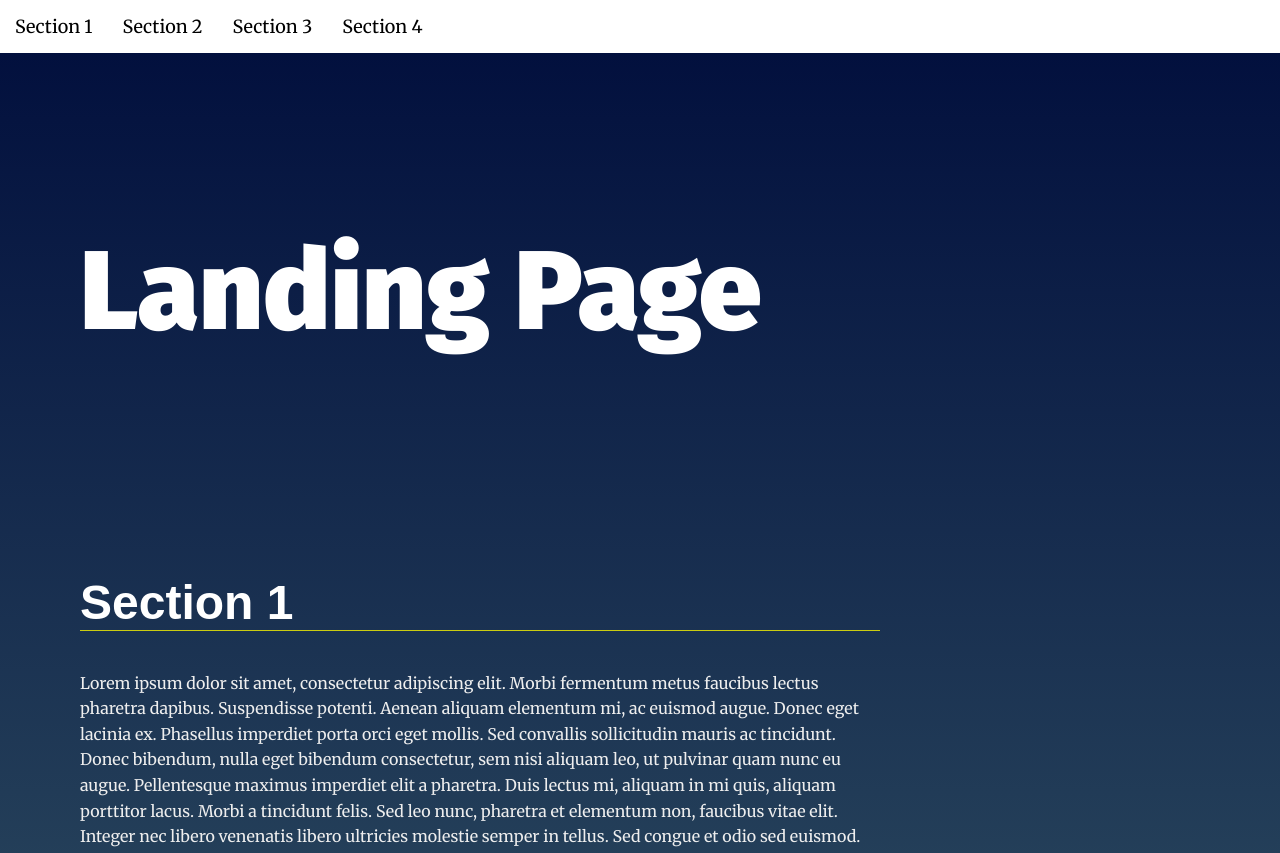
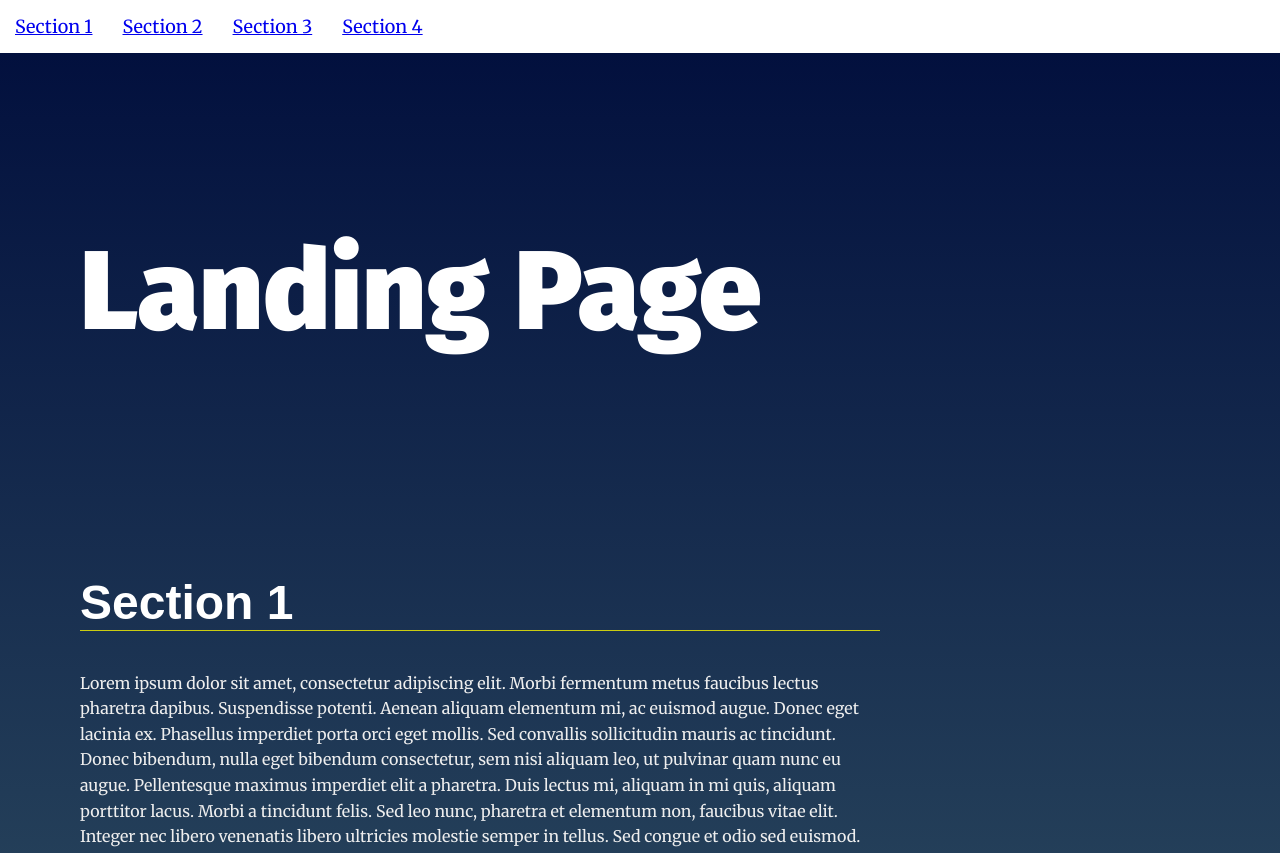
Before and after one commit to abuiliazeed/fend-landing-page, a plain HTML site: page index.html in a window 1280 px wide. Shown: the top 853 px of the page. Drawn offline with Linux system fonts and the light colour scheme.

Commit message:
making href attribute execute javascript function on an anchor element

```diff
--- a/js/app.js
+++ b/js/app.js
@@ -42,8 +42,6 @@
       });
     }
 
-
-
 /**
  * End Helper Functions
  * Begin Main Functions
@@ -51,13 +49,23 @@
 */
 
 // build the nav
+// for (i = 0; i <= sections.length - 1; i++) {
+//     let navItem = document.createElement('li');
+//     let elID = `section${i+1}`;
+//     navItem.setAttribute('onclick',`smoothScroll(${elID})`);
+//     navItem.textContent=`${sections[i].getAttribute('data-nav')}`;
+//     // navItem.innerHTML = `<a  href=#${sections[i].id}>${sections[i].getAttribute('data-nav')}</a>`;      // assigning text to li using array value.
+
+//     navMenu.appendChild(navItem);     // append li to ul.
+// }
+
 for (i = 0; i <= sections.length - 1; i++) {
     let navItem = document.createElement('li');
     let elID = `section${i+1}`;
-    navItem.setAttribute('onclick',`smoothScroll(${elID})`);
-    navItem.textContent=`${sections[i].getAttribute('data-nav')}`;
-    // navItem.innerHTML = `<a  href=#${sections[i].id}>${sections[i].getAttribute('data-nav')}</a>`;      // assigning text to li using array value.
-
+    let aEl = document.createElement('a');
+    aEl.setAttribute('href',`javascript:smoothScroll(${elID})`);
+    aEl.textContent=`${sections[i].getAttribute('data-nav')}`;
+    navItem.appendChild(aEl);
     navMenu.appendChild(navItem);     // append li to ul.
 }
 
```
Also changed, not shown: index.html (+3 -1 lines).
